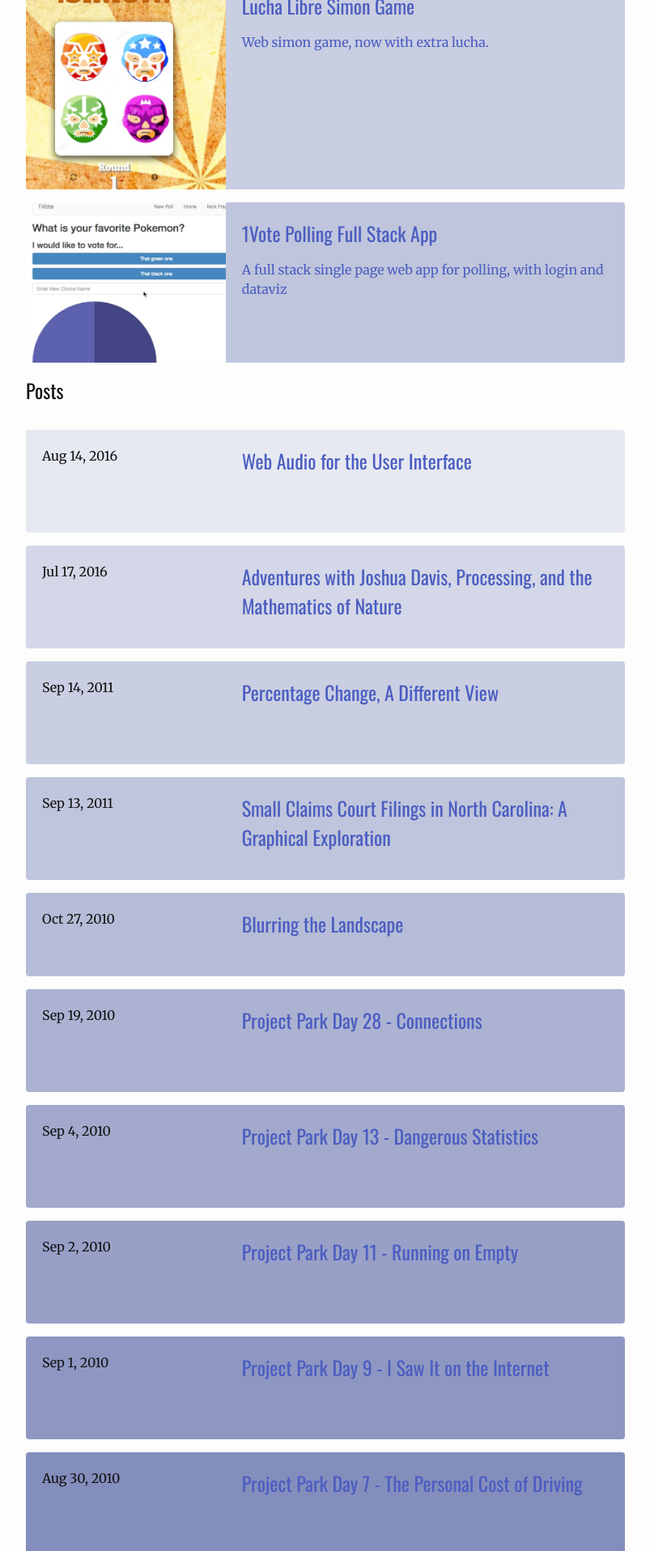
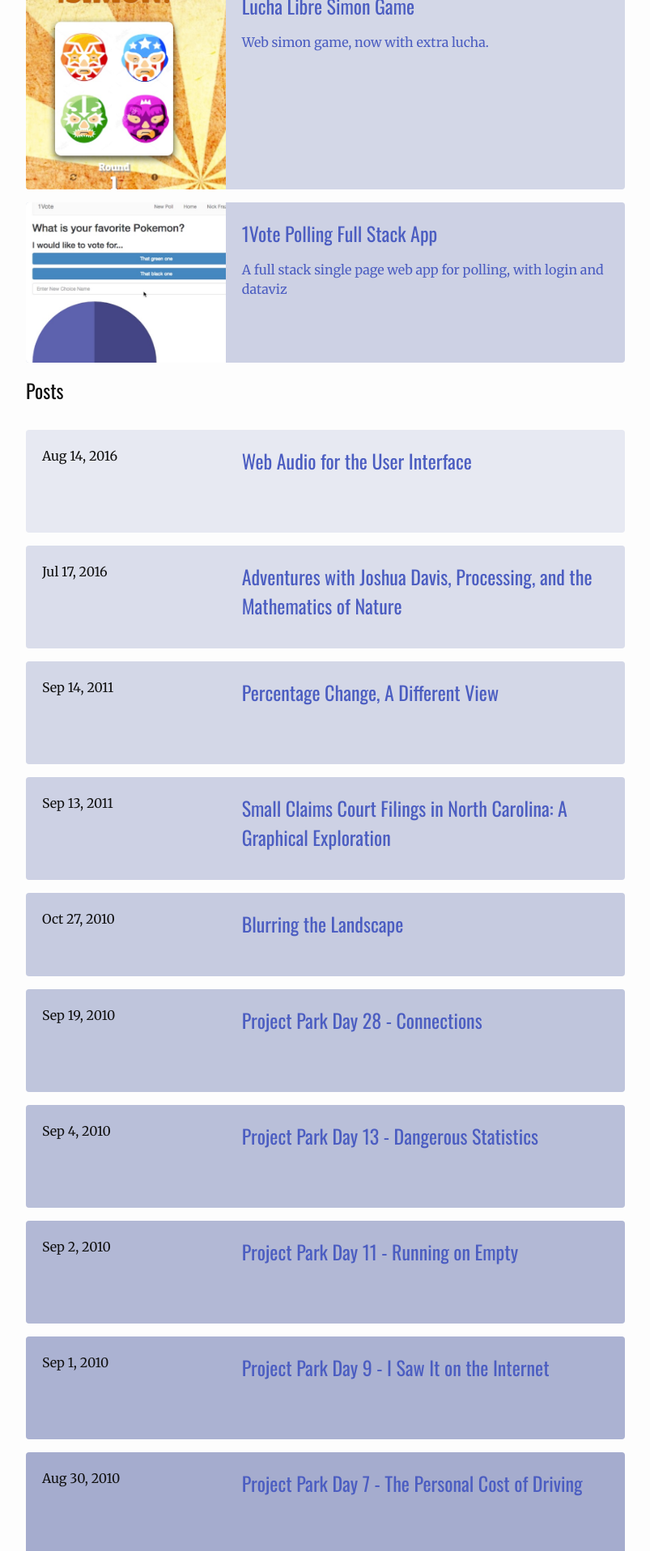
Before and after one commit to fraziern/fraziern.github.io, a Jekyll site: the page built from index.html, in a window 1280 px wide. Shown: the part 550-2466 px from the top of the page at 81% size, without its empty margins (238-1041 px from the left). Built offline with Jekyll 4.4.1, drawn with Linux system fonts in a browser that asks for light colours.

Commit message:
adjusted gradients

```diff
--- a/_sass/_grid.scss
+++ b/_sass/_grid.scss
@@ -72,9 +72,9 @@
 
 /* experimental color gradation */
 $step: 2;
-@while $step <= 10 {
+@while $step <= 20 {
 
-  $darker: darken($brand-bg-color, ($step * 3%));
+  $darker: darken($brand-bg-color, ($step * 2%));
 
   /* darkens color step by step */
   .darken .project:nth-child(#{$step}),
```
